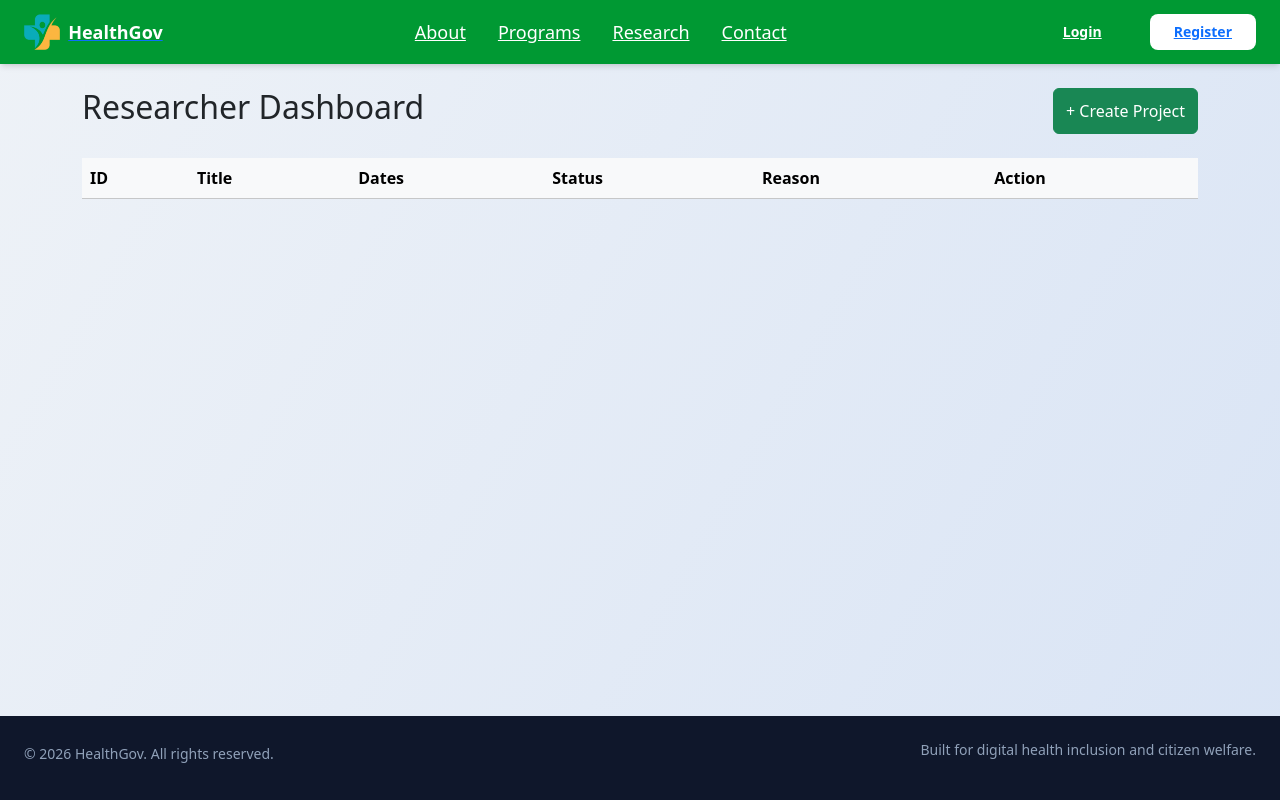
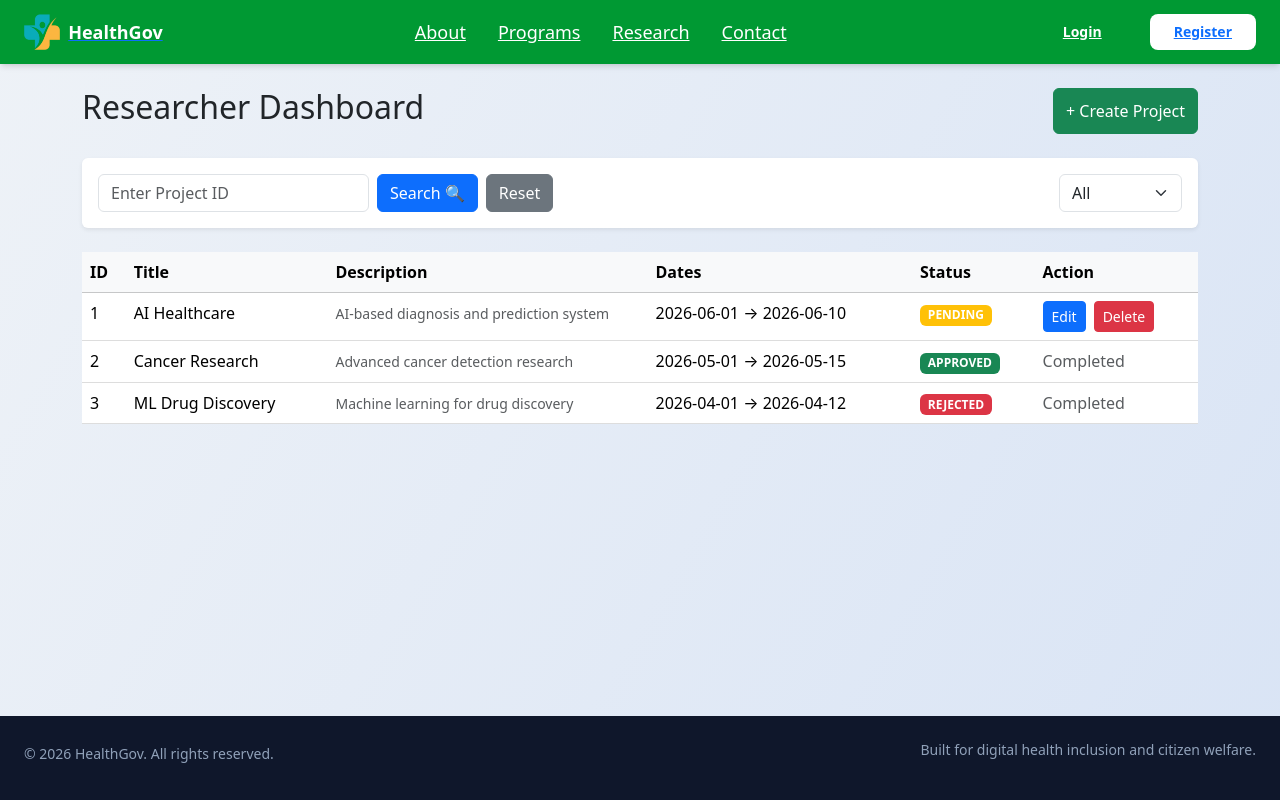
Before and after one commit to Pavankumar-955/HealthGovFrontEnd, a React (Vite) app: page /researcher in a window 1280 px wide. Built offline with nearby package versions, Linux system fonts and the light colour scheme.

Commit message:
dashboard changed

```diff
--- a/src/components/manager/ProjectDetailsModal.jsx
+++ b/src/components/manager/ProjectDetailsModal.jsx
@@ -15,19 +15,21 @@ export default function ProjectDetailsModal({ project, onClose }) {
             <p><strong>ID:</strong> {project.projectId}</p>
             <p><strong>Title:</strong> {project.title}</p>
             <p><strong>Description:</strong> {project.description}</p>
-            <p><strong>Researcher:</strong> {project.researcherName}</p>
+            <p><strong>Start Date:</strong> {project.startDate}</p>
+            <p><strong>End Date:</strong> {project.endDate}</p>
             <p><strong>Status:</strong> {project.status}</p>
 
-            {/* ✅ Conditional data */}
+            {/* ✅ SHOW EXTRA DATA ONLY HERE */}
+
             {project.status === "APPROVED" && (
               <p className="text-success">
-                <strong>Grant Amount:</strong> ₹ {project.amount}
+                <strong>Grant Amount:</strong> ₹ {project.amount || "Not available"}
               </p>
             )}
 
             {project.status === "REJECTED" && (
               <p className="text-danger">
-                <strong>Reason:</strong> {project.reason}
+                <strong>Rejection Reason:</strong> {project.reason || "Not provided"}
               </p>
             )}
 
--- a/src/components/researcher/ProjectTable.jsx
+++ b/src/components/researcher/ProjectTable.jsx
@@ -15,10 +15,13 @@ export default function ProjectTable({ projects, onEdit, onDelete, onRowClick })
         <tr>
           <th>ID</th>
           <th>Title</th>
+
+          {/* ✅ NEW COLUMN */}
+          <th>Description</th>
+
           <th>Dates</th>
           <th>Status</th>
-          <th>Reason</th>
-          <th>Action</th> {/* ✅ Always present */}
+          <th>Action</th>
         </tr>
       </thead>
 
@@ -31,7 +34,15 @@ export default function ProjectTable({ projects, onEdit, onDelete, onRowClick })
           >
 
             <td>{p.projectId}</td>
+
             <td>{p.title}</td>
+
+            {/* ✅ DESCRIPTION CELL */}
+            <td style={{ maxWidth: "250px" }}>
+              <small className="text-muted">
+                {p.description || "-"}
+              </small>
+            </td>
 
             <td>
               {p.startDate} → {p.endDate}
@@ -43,12 +54,10 @@ export default function ProjectTable({ projects, onEdit, onDelete, onRowClick })
               </span>
             </td>
 
-            <td>{p.reason || "-"}</td>
-
             {/* ✅ ACTION COLUMN */}
             <td>
 
-              {/* ✅ Pending → Edit + Delete */}
+              {/* Pending → Edit + Delete */}
               {p.status === "PENDING" && (
                 <>
                   <button
@@ -73,7 +82,7 @@ export default function ProjectTable({ projects, onEdit, onDelete, onRowClick })
                 </>
               )}
 
-              {/* ✅ Approved / Rejected → Completed */}
+              {/* Approved / Rejected */}
               {p.status !== "PENDING" && (
                 <span className="text-muted">Completed</span>
               )}
--- a/src/pages/researcher/Dashboard.jsx
+++ b/src/pages/researcher/Dashboard.jsx
@@ -1,17 +1,49 @@
-import React, { useEffect, useState } from "react";
+import React, { useState } from "react";
 import ProjectTable from "../../components/researcher/ProjectTable";
 import ProjectModal from "../../components/researcher/ProjectModal";
-import ProjectDetailsModal from "../../components/manager/ProjectDetailsModal"; // ✅ reuse
+import ProjectDetailsModal from "../../components/manager/ProjectDetailsModal";
 
 export default function Dashboard() {
 
-  const [projects, setProjects] = useState([]);
+  const [projects, setProjects] = useState([
+    {
+      projectId: 1,
+      title: "AI Healthcare",
+      description: "AI-based diagnosis and prediction system",
+      startDate: "2026-06-01",
+      endDate: "2026-06-10",
+      status: "PENDING",
+      reason: null
+    },
+    {
+      projectId: 2,
+      title: "Cancer Research",
+      description: "Advanced cancer detection research",
+      startDate: "2026-05-01",
+      endDate: "2026-05-15",
+      status: "APPROVED",
+      amount: 500000
+    },
+    {
+      projectId: 3,
+      title: "ML Drug Discovery",
+      description: "Machine learning for drug discovery",
+      startDate: "2026-04-01",
+      endDate: "2026-04-12",
+      status: "REJECTED",
+      reason: "Insufficient data"
+    }
+  ]);
+
   const [showModal, setShowModal] = useState(false);
   const [editData, setEditData] = useState(null);
+  const [selectedProject, setSelectedProject] = useState(null);
 
-  const [selectedProject, setSelectedProject] = useState(null); // ✅ NEW
+  // ✅ NEW SEARCH + FILTER STATE
+  const [searchId, setSearchId] = useState("");
+  const [filter, setFilter] = useState("ALL");
 
-  // ✅ create/update
+  // ✅ CREATE / UPDATE
   const handleSubmit = (data) => {
     if (editData) {
       setProjects(prev =>
@@ -36,14 +68,68 @@ export default function Dashboard() {
     setEditData(null);
   };
 
-  // ✅ delete
+  // ✅ DELETE
   const handleDelete = (id) => {
     setProjects(prev => prev.filter(p => p.projectId !== id));
+  };
+
+  // ✅ FILTER LOGIC
+  const filteredProjects = projects.filter(p =>
+    filter === "ALL" ? true : p.status === filter
+  );
+
+  // ✅ SEARCH BY ID
+  const handleSearch = () => {
+    if (!searchId) return;
+
+    const result = projects.find(
+      p => p.projectId === Number(searchId)
+    );
+
+    setProjects(result ? [result] : []);
+  };
+
+  // ✅ RESET
+  const handleReset = () => {
+    setSearchId("");
+    setFilter("ALL");
+
+    // restore original data
+    setProjects([
+      {
+        projectId: 1,
+        title: "AI Healthcare",
+        description: "AI-based diagnosis and prediction system",
+        startDate: "2026-06-01",
+        endDate: "2026-06-10",
+        status: "PENDING",
+        reason: null
+      },
+      {
+        projectId: 2,
+        title: "Cancer Research",
+        description: "Advanced cancer detection research",
+        startDate: "2026-05-01",
+        endDate: "2026-05-15",
+        status: "APPROVED",
+        amount: 500000
+      },
+      {
+        projectId: 3,
+        title: "ML Drug Discovery",
+        description: "Machine learning for drug discovery",
+        startDate: "2026-04-01",
+        endDate: "2026-04-12",
+        status: "REJECTED",
+        reason: "Insufficient data"
+      }
+    ]);
   };
 
   return (
     <div className="container py-4">
 
+      {/* ✅ HEADER */}
       <div className="d-flex justify-content-between mb-4">
         <h2>Researcher Dashboard</h2>
 
@@ -58,18 +144,53 @@ export default function Dashboard() {
         </button>
       </div>
 
+      {/* ✅ SEARCH + FILTER */}
+      <div className="card p-3 mb-4 shadow-sm border-0">
+        <div className="d-flex gap-2 align-items-center">
+
+          <input
+            type="number"
+            className="form-control w-25"
+            placeholder="Enter Project ID"
+            value={searchId}
+            onChange={(e) => setSearchId(e.target.value)}
+          />
+
+          <button className="btn btn-primary" onClick={handleSearch}>
+            Search 🔍
+          </button>
+
+          <button className="btn btn-secondary" onClick={handleReset}>
+            Reset
+          </button>
+
+          {/* ✅ STATUS FILTER */}
+          <select
+            className="form-select w-auto ms-auto"
+            value={filter}
+            onChange={(e) => setFilter(e.target.value)}
+          >
+            <option value="ALL">All</option>
+            <option value="PENDING">Pending</option>
+            <option value="APPROVED">Approved</option>
+            <option value="REJECTED">Rejected</option>
+          </select>
+
+        </div>
+      </div>
+
       {/* ✅ TABLE */}
       <ProjectTable
-        projects={projects}
+        projects={filteredProjects}
         onEdit={(p) => {
           setEditData(p);
           setShowModal(true);
         }}
         onDelete={handleDelete}
-        onRowClick={setSelectedProject} // ✅ ADD THIS
+        onRowClick={setSelectedProject}
       />
 
-      {/* ✅ CREATE / EDIT MODAL */}
+      {/* ✅ MODAL */}
       <ProjectModal
         show={showModal}
         onClose={() => setShowModal(false)}
```
